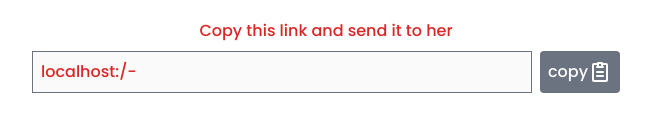
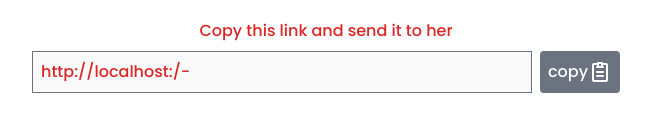
Before and after one commit to MisterH100/nextjsvalentinesapp, a Next.js app: page / in a window 1280 px wide. Shown: the part 455-586 px from the top of the page, without its empty margins (314-965 px from the left). Built offline with nearby package versions, Linux system fonts and the light colour scheme.

Commit message:
add dynamic url detection

```diff
--- a/app/page.tsx
+++ b/app/page.tsx
@@ -12,7 +12,7 @@ export default function Home() {
 
   useEffect(()=>{
     if(typeof window.location !== undefined){
-      setUrl(`${window.location.hostname}:${window.location.port}`)
+      setUrl(`${window.location.protocol}//${window.location.hostname}:${window.location.port}`)
     }
   },[])
 
```
